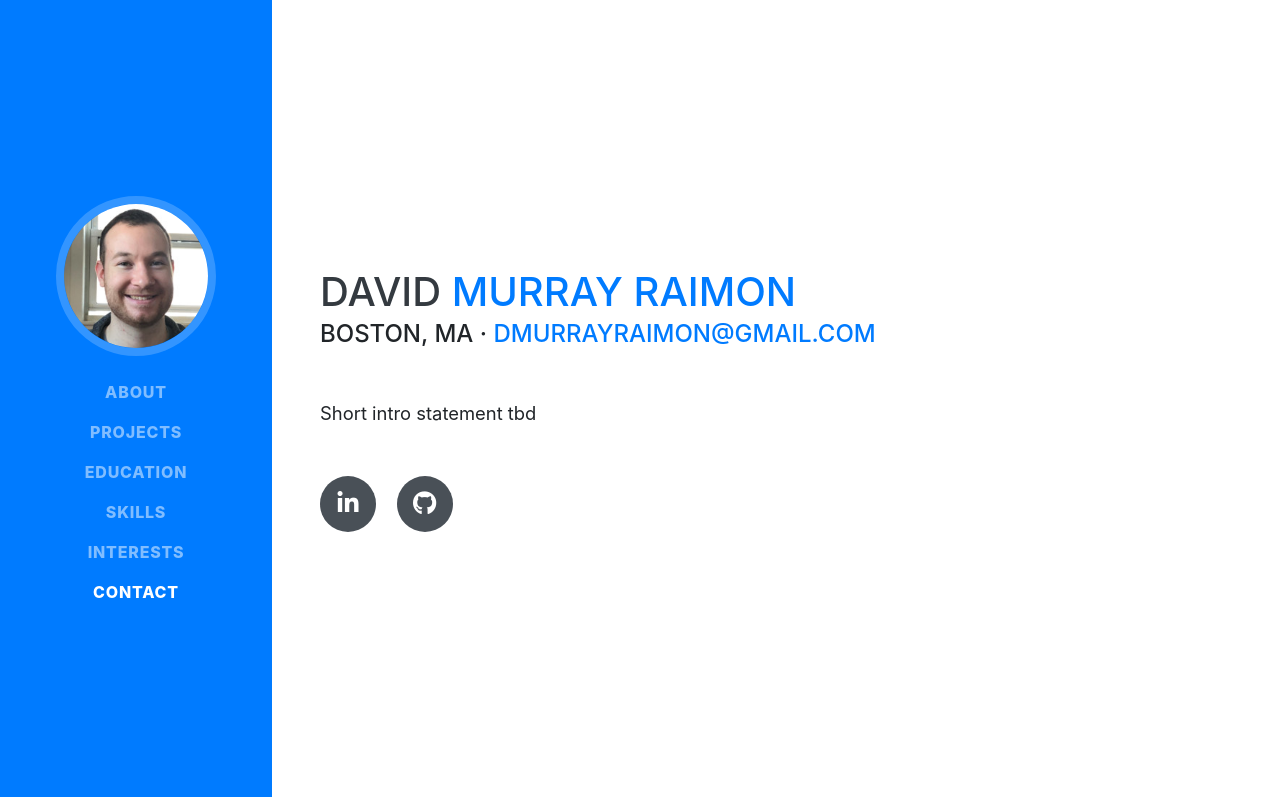
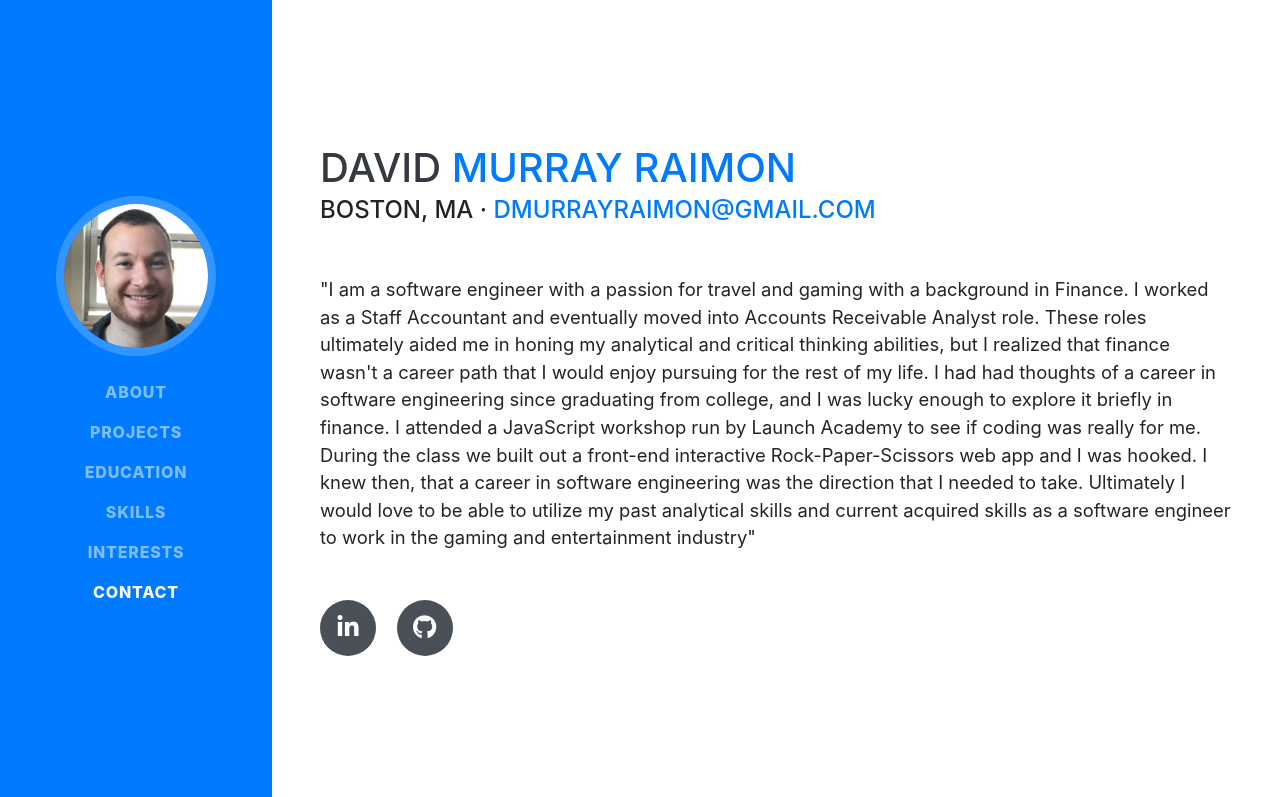
Before and after one commit to D-Raimon/portfolio, a website with bundled scripts: page index.html in a window 1280 px wide. Shown: the top 797 px of the page. Built offline with nearby package versions, Linux system fonts and the light colour scheme; a web font is replaced by a local one.

Commit message:
Add about me section

```diff
--- a/index.html
+++ b/index.html
@@ -70,7 +70,7 @@
         <div class="subheading mb-5">Boston, MA ·
           <a href="mailto:dmurrayraimon@gmail.com">dmurrayraimon@gmail.com</a>
         </div>
-        <p class="lead mb-5">Short intro statement tbd</p>
+        <p class="lead mb-5">"I am a software engineer with a passion for travel and gaming with a background in Finance. I worked as a Staff Accountant and eventually moved into  Accounts Receivable Analyst role. These roles ultimately aided me in honing my analytical and critical thinking abilities, but I realized that finance wasn't a career path that I would enjoy pursuing for the rest of my life. I had had thoughts of a career in software engineering since graduating from college, and I was lucky enough to explore it briefly in finance. I attended a JavaScript workshop run by Launch Academy to see if coding was really for me. During the class we built out a front-end interactive Rock-Paper-Scissors web app and I was hooked. I knew then, that a career in software engineering was the direction that I needed to take. Ultimately I would love to be able to utilize my past analytical skills and current acquired skills as a software engineer to work in the gaming and entertainment industry"</p>
         <div class="social-icons">
           <a href="https://www.linkedin.com/in/david-murray-raimon/" target="_blank">
             <i class="fab fa-linkedin-in"></i>
```
